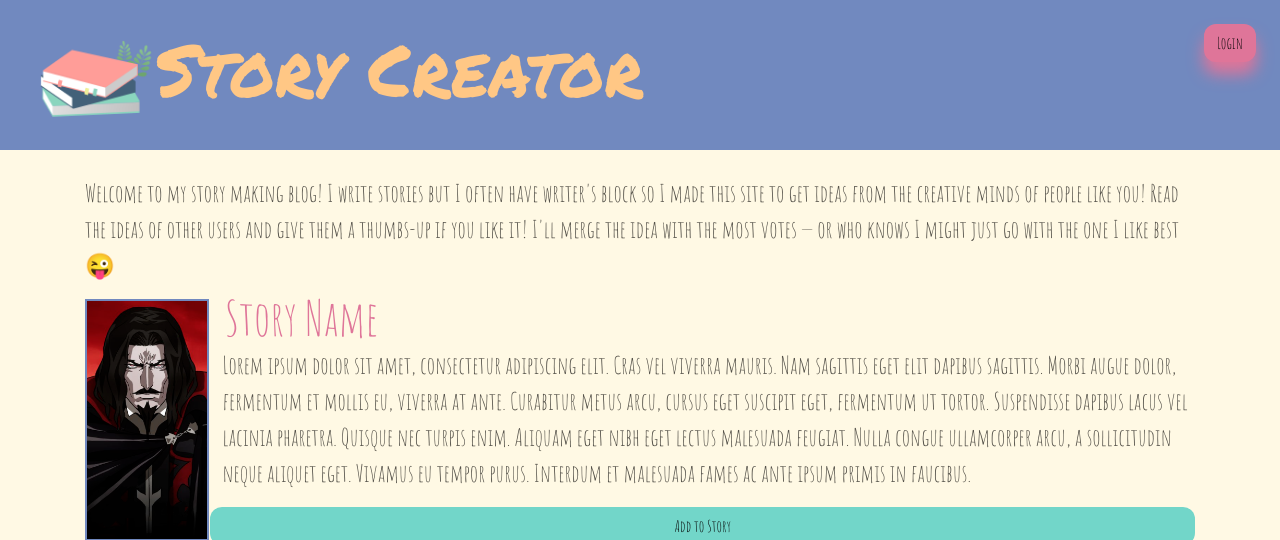
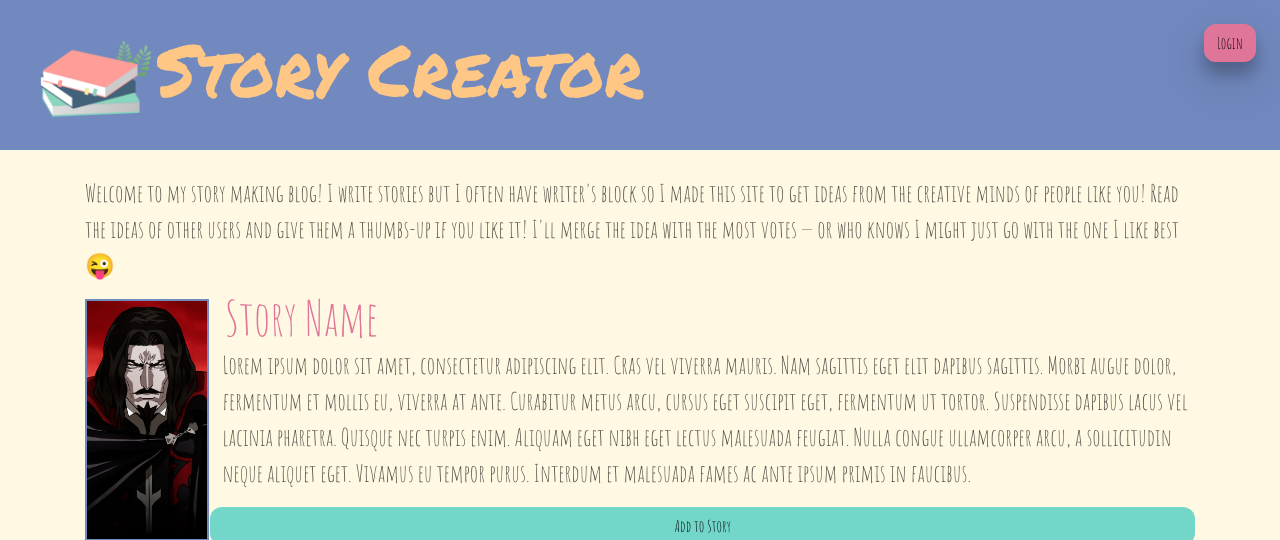
Before and after one commit to swamysanjay/midterm, a Node server app: page / in a window 1280 px wide, with the pointer over the restyled element. Shown: the top 540 px of the page. Run offline with Node 20, Linux system fonts and the light colour scheme; style sheets or scripts are compiled from the project's sources.

Commit message:
nav.scss edits

```diff
--- a/styles/nav.scss
+++ b/styles/nav.scss
@@ -47,5 +47,5 @@ nav {
  #login-button:hover {
   cursor: pointer;
   background-color: $pink;
-  box-shadow: 0 12px 16px 0 $pink;
+  box-shadow: 0 12px 16px 0 rgba(0,0,0,0.24), 0 17px 50px 0 rgba(0,0,0,0.19);
  }
```
